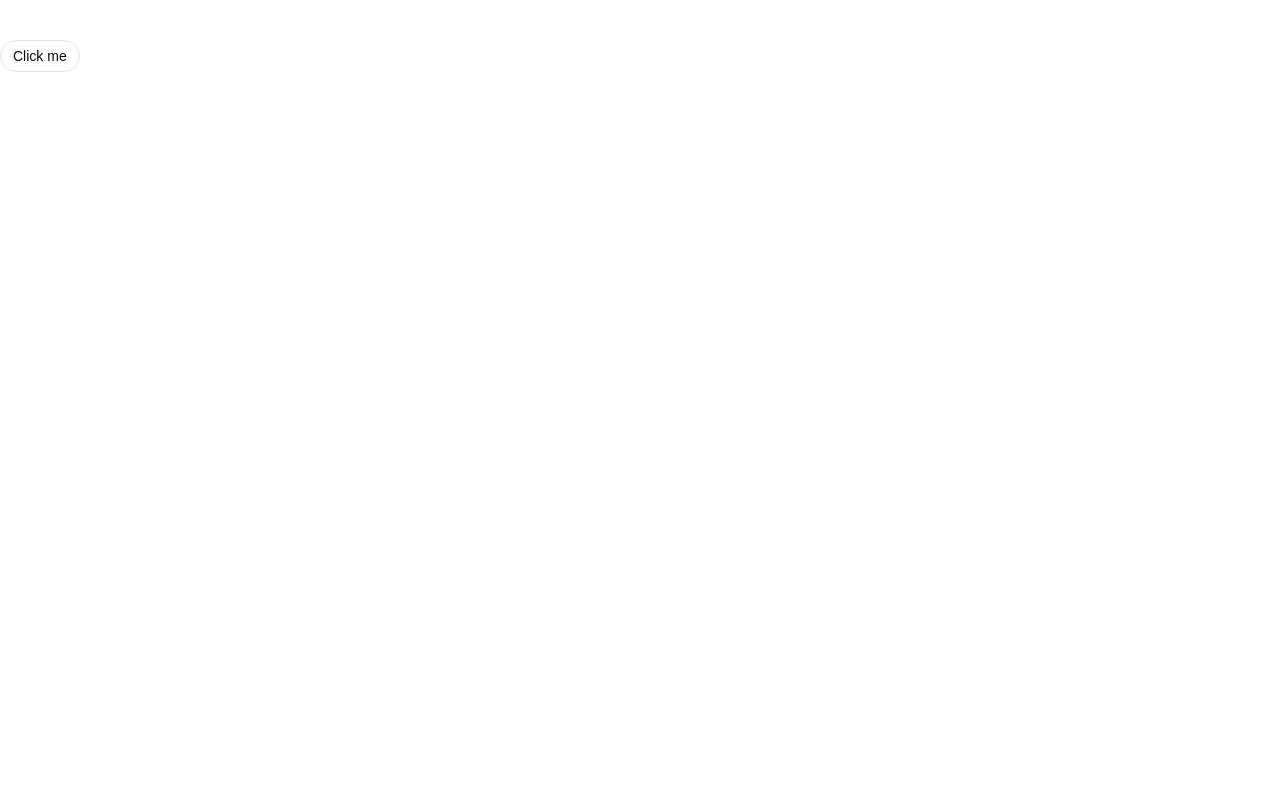
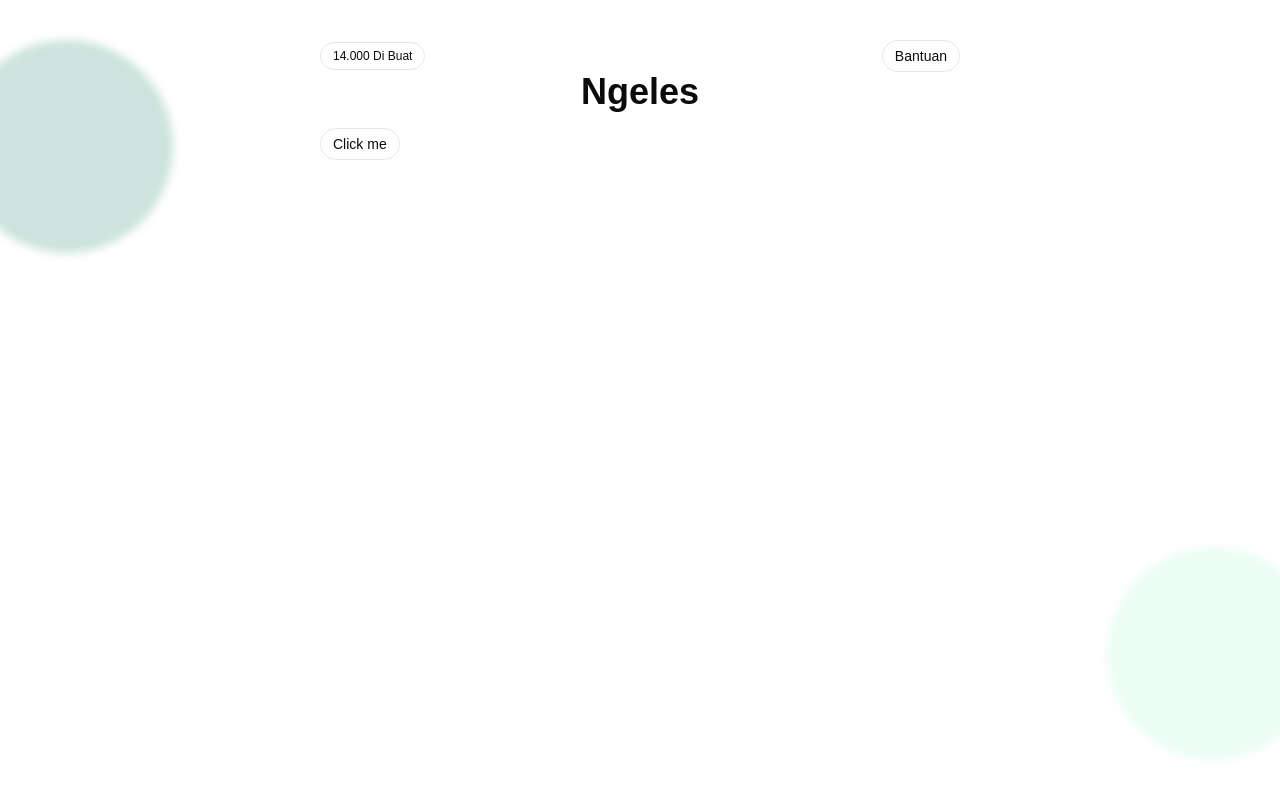
Before and after one commit to mugni1/WEB-REASONS-GENERATOR, a React (Vite) app: page / in a window 1280 px wide. Shown: the top 796 px of the page. Built offline with nearby package versions, Linux system fonts and the light colour scheme.

Commit message:
feat: update UI styling, color theme, and layout components

```diff
--- a/src/components/ui/button.tsx
+++ b/src/components/ui/button.tsx
@@ -1,56 +1,42 @@
-import { Button as ButtonPrimitive } from "@base-ui/react/button"
-import { cva, type VariantProps } from "class-variance-authority"
+import { Button as ButtonPrimitive } from '@base-ui/react/button'
+import { cva, type VariantProps } from 'class-variance-authority'
 
-import { cn } from "@/lib/utils"
+import { cn } from '@/lib/utils'
 
 const buttonVariants = cva(
 	"group/button inline-flex shrink-0 items-center justify-center rounded-2xl border border-transparent bg-clip-padding text-sm font-medium whitespace-nowrap transition-all outline-none select-none focus-visible:border-ring focus-visible:ring-3 focus-visible:ring-ring/30 active:not-aria-[haspopup]:translate-y-px disabled:pointer-events-none disabled:opacity-50 aria-invalid:border-destructive aria-invalid:ring-3 aria-invalid:ring-destructive/20 dark:aria-invalid:border-destructive/50 dark:aria-invalid:ring-destructive/40 [&_svg]:pointer-events-none [&_svg]:shrink-0 [&_svg:not([class*='size-'])]:size-4",
 	{
 		variants: {
 			variant: {
-        default: "bg-primary text-primary-foreground hover:bg-primary/80",
-        outline:
-          "border-border bg-background hover:bg-muted hover:text-foreground aria-expanded:bg-muted aria-expanded:text-foreground dark:bg-transparent dark:hover:bg-input/30",
+				default: 'bg-primary text-primary-foreground hover:bg-primary/80',
+				outline: 'border-border bg-background hover:bg-muted hover:text-foreground aria-expanded:bg-muted aria-expanded:text-foreground dark:bg-transparent dark:hover:bg-input/30',
 				secondary:
-          "bg-secondary text-secondary-foreground hover:bg-[color-mix(in_oklch,var(--secondary),var(--foreground)_5%)] aria-expanded:bg-secondary aria-expanded:text-secondary-foreground",
-        ghost:
-          "hover:bg-muted hover:text-foreground aria-expanded:bg-muted aria-expanded:text-foreground dark:hover:bg-muted/50",
+					'bg-secondary text-secondary-foreground hover:bg-[color-mix(in_oklch,var(--secondary),var(--foreground)_5%)] aria-expanded:bg-secondary aria-expanded:text-secondary-foreground',
+				ghost: 'hover:bg-muted hover:text-foreground aria-expanded:bg-muted aria-expanded:text-foreground dark:hover:bg-muted/50',
 				destructive:
-          "bg-destructive/10 text-destructive hover:bg-destructive/20 focus-visible:border-destructive/40 focus-visible:ring-destructive/20 dark:bg-destructive/20 dark:hover:bg-destructive/30 dark:focus-visible:ring-destructive/40",
-        link: "text-primary underline-offset-4 hover:underline",
+					'bg-destructive/10 text-destructive hover:bg-destructive/20 focus-visible:border-destructive/40 focus-visible:ring-destructive/20 dark:bg-destructive/20 dark:hover:bg-destructive/30 dark:focus-visible:ring-destructive/40',
+				link: 'text-primary underline-offset-4 hover:underline',
 			},
 			size: {
-        default:
-          "h-8 gap-1.5 px-3 has-data-[icon=inline-end]:pr-2.5 has-data-[icon=inline-start]:pl-2.5",
-        xs: "h-6 gap-1 px-2.5 text-xs has-data-[icon=inline-end]:pr-2 has-data-[icon=inline-start]:pl-2 [&_svg:not([class*='size-'])]:size-3",
-        sm: "h-7 gap-1 px-3 has-data-[icon=inline-end]:pr-2 has-data-[icon=inline-start]:pl-2",
-        lg: "h-9 gap-1.5 px-4 has-data-[icon=inline-end]:pr-3 has-data-[icon=inline-start]:pl-3",
-        icon: "size-8",
-        "icon-xs": "size-6 [&_svg:not([class*='size-'])]:size-3",
-        "icon-sm": "size-7",
-        "icon-lg": "size-9",
+				default: 'h-8 gap-1.5 px-3 has-data-[icon=inline-end]:pe-2.5 has-data-[icon=inline-start]:ps-2.5',
+				xs: "h-6 gap-1 px-2.5 text-xs has-data-[icon=inline-end]:pe-2 has-data-[icon=inline-start]:ps-2 [&_svg:not([class*='size-'])]:size-3",
+				sm: 'h-7 gap-1 px-3 has-data-[icon=inline-end]:pe-2 has-data-[icon=inline-start]:ps-2 text-xs',
+				lg: 'h-9 gap-1.5 px-4 has-data-[icon=inline-end]:pe-3 has-data-[icon=inline-start]:ps-3',
+				icon: 'size-8',
+				'icon-xs': "size-6 [&_svg:not([class*='size-'])]:size-3",
+				'icon-sm': 'size-7',
+				'icon-lg': 'size-9',
 			},
 		},
 		defaultVariants: {
-      variant: "default",
-      size: "default",
+			variant: 'default',
+			size: 'default',
 		},
-  }
+	},
 )
 
-function Button({
-  className,
-  variant = "default",
-  size = "default",
-  ...props
-}: ButtonPrimitive.Props & VariantProps<typeof buttonVariants>) {
-  return (
-    <ButtonPrimitive
-      data-slot="button"
-      className={cn(buttonVariants({ variant, size, className }))}
-      {...props}
-    />
-  )
+function Button({ className, variant = 'default', size = 'default', ...props }: ButtonPrimitive.Props & VariantProps<typeof buttonVariants>) {
+	return <ButtonPrimitive data-slot="button" className={cn(buttonVariants({ variant, size, className }))} {...props} />
 }
 
 export { Button, buttonVariants }
--- a/src/index.css
+++ b/src/index.css
@@ -50,71 +50,71 @@
 
 :root {
     --background: oklch(1 0 0);
-    --foreground: oklch(0.145 0 0);
+    --foreground: oklch(0.148 0.004 228.8);
     --card: oklch(1 0 0);
-    --card-foreground: oklch(0.145 0 0);
+    --card-foreground: oklch(0.148 0.004 228.8);
     --popover: oklch(1 0 0);
-    --popover-foreground: oklch(0.145 0 0);
-    --primary: oklch(0.205 0 0);
-    --primary-foreground: oklch(0.985 0 0);
-    --secondary: oklch(0.97 0 0);
-    --secondary-foreground: oklch(0.205 0 0);
-    --muted: oklch(0.97 0 0);
-    --muted-foreground: oklch(0.556 0 0);
-    --accent: oklch(0.97 0 0);
-    --accent-foreground: oklch(0.205 0 0);
+    --popover-foreground: oklch(0.148 0.004 228.8);
+    --primary: oklch(0.508 0.118 165.612);
+    --primary-foreground: oklch(0.979 0.021 166.113);
+    --secondary: oklch(0.967 0.001 286.375);
+    --secondary-foreground: oklch(0.21 0.006 285.885);
+    --muted: oklch(0.963 0.002 197.1);
+    --muted-foreground: oklch(0.56 0.021 213.5);
+    --accent: oklch(0.963 0.002 197.1);
+    --accent-foreground: oklch(0.218 0.008 223.9);
     --destructive: oklch(0.577 0.245 27.325);
-    --border: oklch(0.922 0 0);
-    --input: oklch(0.922 0 0);
-    --ring: oklch(0.708 0 0);
-    --chart-1: oklch(0.87 0 0);
-    --chart-2: oklch(0.556 0 0);
-    --chart-3: oklch(0.439 0 0);
-    --chart-4: oklch(0.371 0 0);
-    --chart-5: oklch(0.269 0 0);
+    --border: oklch(0.925 0.005 214.3);
+    --input: oklch(0.925 0.005 214.3);
+    --ring: oklch(0.723 0.014 214.4);
+    --chart-1: oklch(0.845 0.143 164.978);
+    --chart-2: oklch(0.696 0.17 162.48);
+    --chart-3: oklch(0.596 0.145 163.225);
+    --chart-4: oklch(0.508 0.118 165.612);
+    --chart-5: oklch(0.432 0.095 166.913);
     --radius: 0.625rem;
-    --sidebar: oklch(0.985 0 0);
-    --sidebar-foreground: oklch(0.145 0 0);
-    --sidebar-primary: oklch(0.205 0 0);
-    --sidebar-primary-foreground: oklch(0.985 0 0);
-    --sidebar-accent: oklch(0.97 0 0);
-    --sidebar-accent-foreground: oklch(0.205 0 0);
-    --sidebar-border: oklch(0.922 0 0);
-    --sidebar-ring: oklch(0.708 0 0);
+    --sidebar: oklch(0.987 0.002 197.1);
+    --sidebar-foreground: oklch(0.148 0.004 228.8);
+    --sidebar-primary: oklch(0.596 0.145 163.225);
+    --sidebar-primary-foreground: oklch(0.979 0.021 166.113);
+    --sidebar-accent: oklch(0.963 0.002 197.1);
+    --sidebar-accent-foreground: oklch(0.218 0.008 223.9);
+    --sidebar-border: oklch(0.925 0.005 214.3);
+    --sidebar-ring: oklch(0.723 0.014 214.4);
 }
 
 .dark {
-    --background: oklch(0.145 0 0);
-    --foreground: oklch(0.985 0 0);
-    --card: oklch(0.205 0 0);
-    --card-foreground: oklch(0.985 0 0);
-    --popover: oklch(0.205 0 0);
-    --popover-foreground: oklch(0.985 0 0);
-    --primary: oklch(0.922 0 0);
-    --primary-foreground: oklch(0.205 0 0);
-    --secondary: oklch(0.269 0 0);
+    --background: oklch(0.148 0.004 228.8);
+    --foreground: oklch(0.987 0.002 197.1);
+    --card: oklch(0.218 0.008 223.9);
+    --card-foreground: oklch(0.987 0.002 197.1);
+    --popover: oklch(0.218 0.008 223.9);
+    --popover-foreground: oklch(0.987 0.002 197.1);
+    --primary: oklch(0.432 0.095 166.913);
+    --primary-foreground: oklch(0.979 0.021 166.113);
+    --secondary: oklch(0.274 0.006 286.033);
     --secondary-foreground: oklch(0.985 0 0);
-    --muted: oklch(0.269 0 0);
-    --muted-foreground: oklch(0.708 0 0);
-    --accent: oklch(0.269 0 0);
-    --accent-foreground: oklch(0.985 0 0);
+    --muted: oklch(0.275 0.011 216.9);
+    --muted-foreground: oklch(0.723 0.014 214.4);
+    --accent: oklch(0.275 0.011 216.9);
+    --accent-foreground: oklch(0.987 0.002 197.1);
     --destructive: oklch(0.704 0.191 22.216);
     --border: oklch(1 0 0 / 10%);
     --input: oklch(1 0 0 / 15%);
-    --ring: oklch(0.556 0 0);
-    --chart-1: oklch(0.87 0 0);
-    --chart-2: oklch(0.556 0 0);
-    --chart-3: oklch(0.439 0 0);
-    --chart-4: oklch(0.371 0 0);
-    --chart-5: oklch(0.269 0 0);
-    --sidebar: oklch(0.205 0 0);
-    --sidebar-foreground: oklch(0.985 0 0);
-    --sidebar-primary: oklch(0.488 0.243 264.376);
-    --sidebar-primary-foreground: oklch(0.985 0 0);
-    --sidebar-accent: oklch(0.269 0 0);
-    --sidebar-accent-foreground: oklch(0.985 0 0);
+    --ring: oklch(0.56 0.021 213.5);
+    --chart-1: oklch(0.845 0.143 164.978);
+    --chart-2: oklch(0.696 0.17 162.48);
+    --chart-3: oklch(0.596 0.145 163.225);
+    --chart-4: oklch(0.508 0.118 165.612);
+    --chart-5: oklch(0.432 0.095 166.913);
+    --sidebar: oklch(0.218 0.008 223.9);
+    --sidebar-foreground: oklch(0.987 0.002 197.1);
+    --sidebar-primary: oklch(0.696 0.17 162.48);
+    --sidebar-primary-foreground: oklch(0.262 0.051 172.552);
+    --sidebar-accent: oklch(0.275 0.011 216.9);
+    --sidebar-accent-foreground: oklch(0.987 0.002 197.1);
     --sidebar-border: oklch(1 0 0 / 10%);
-    --sidebar-ring: oklch(0.556 0 0);
+    --sidebar-ring: oklch(0.56 0.021 213.5);
 }
 
 @layer base {
@@ -127,4 +127,7 @@
   html {
     @apply font-sans;
     }
+  button:not(:disabled), [role="button"]:not(:disabled) {
+    cursor: pointer;
+    }
 }
--- a/src/routes/__root.tsx
+++ b/src/routes/__root.tsx
@@ -18,8 +18,13 @@ function RootComponent() {
 			</nav>
 
 			<hr /> */}
-			{/* Tempat komponen halaman anak di-render */}
-			<Outlet />
+			{/* Tempat kompon
+			en halaman anak di-render */}
+			<main className="relative z-99">
+				<Outlet />
+			</main>
+			<div className="fixed z-0 bottom-10 translate-x-10 right-0 aspect-square w-4/12 md:w-2/12 rounded-full bg-primary-foreground blur-xs"></div>
+			<div className="fixed z-0 top-10 -translate-x-10 left-0 aspect-square w-4/12 md:w-2/12 rounded-full bg-primary/20 blur-xs"></div>
 		</>
 	)
 }
--- a/src/routes/index.tsx
+++ b/src/routes/index.tsx
@@ -7,7 +7,14 @@ export const Route = createFileRoute('/')({
 
 function RouteComponent() {
 	return (
-		<section className="container mx-auto py-10">
+		<section className="container max-w-2xl mx-auto py-10 p-4">
+			<div className="flex items-center justify-between">
+				<Button variant={'outline'} size={'sm'}>
+					14.000 Di Buat
+				</Button>
+				<Button variant={'outline'}>Bantuan</Button>
+			</div>
+			<h1 className="text-4xl font-bold mb-4 text-center">Ngeles</h1>
 			<Button variant={'outline'}>Click me</Button>
 		</section>
 	)
```
Also changed, not shown: components.json. Lines whose indentation alone changed are shown as unchanged.
